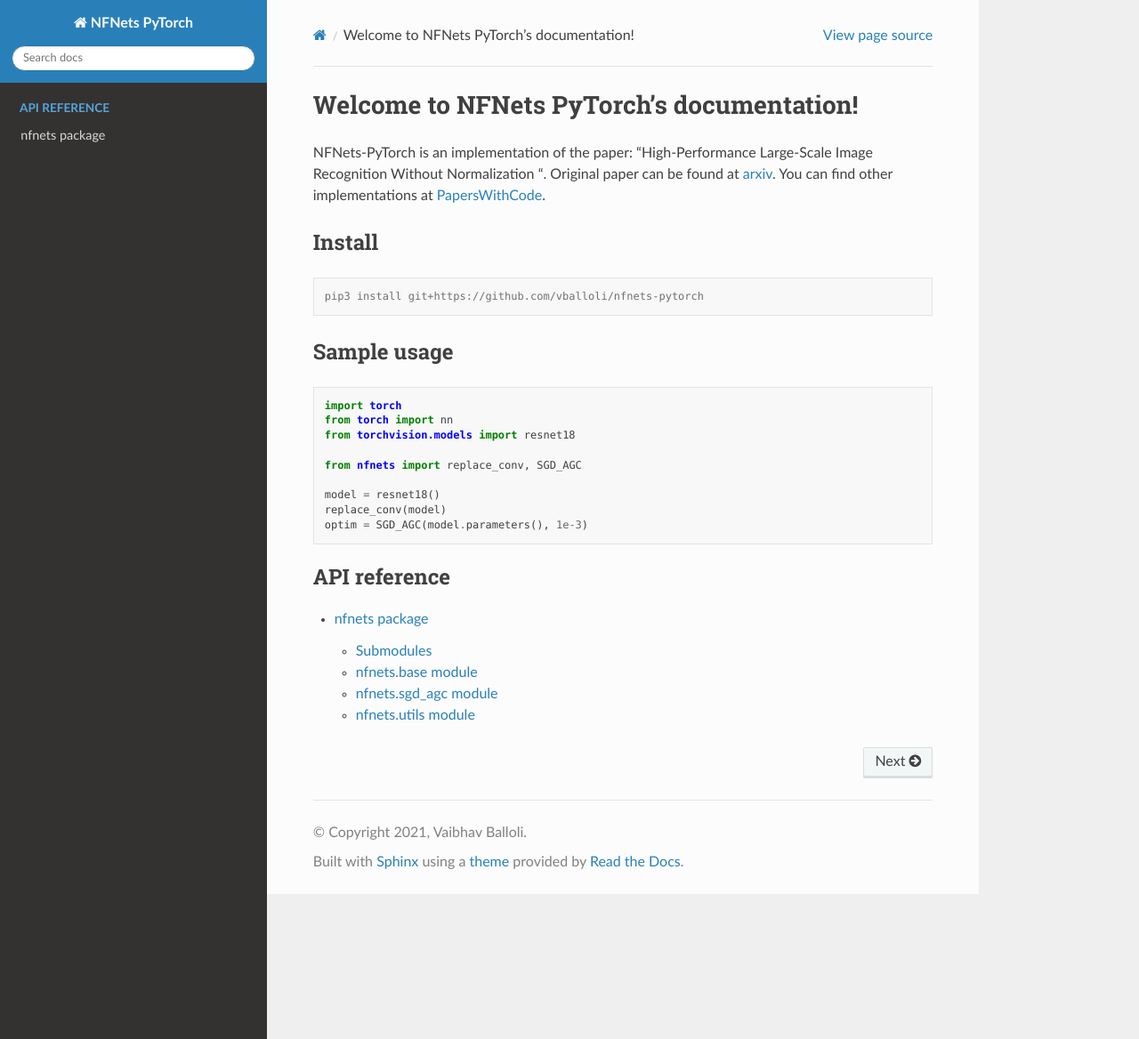
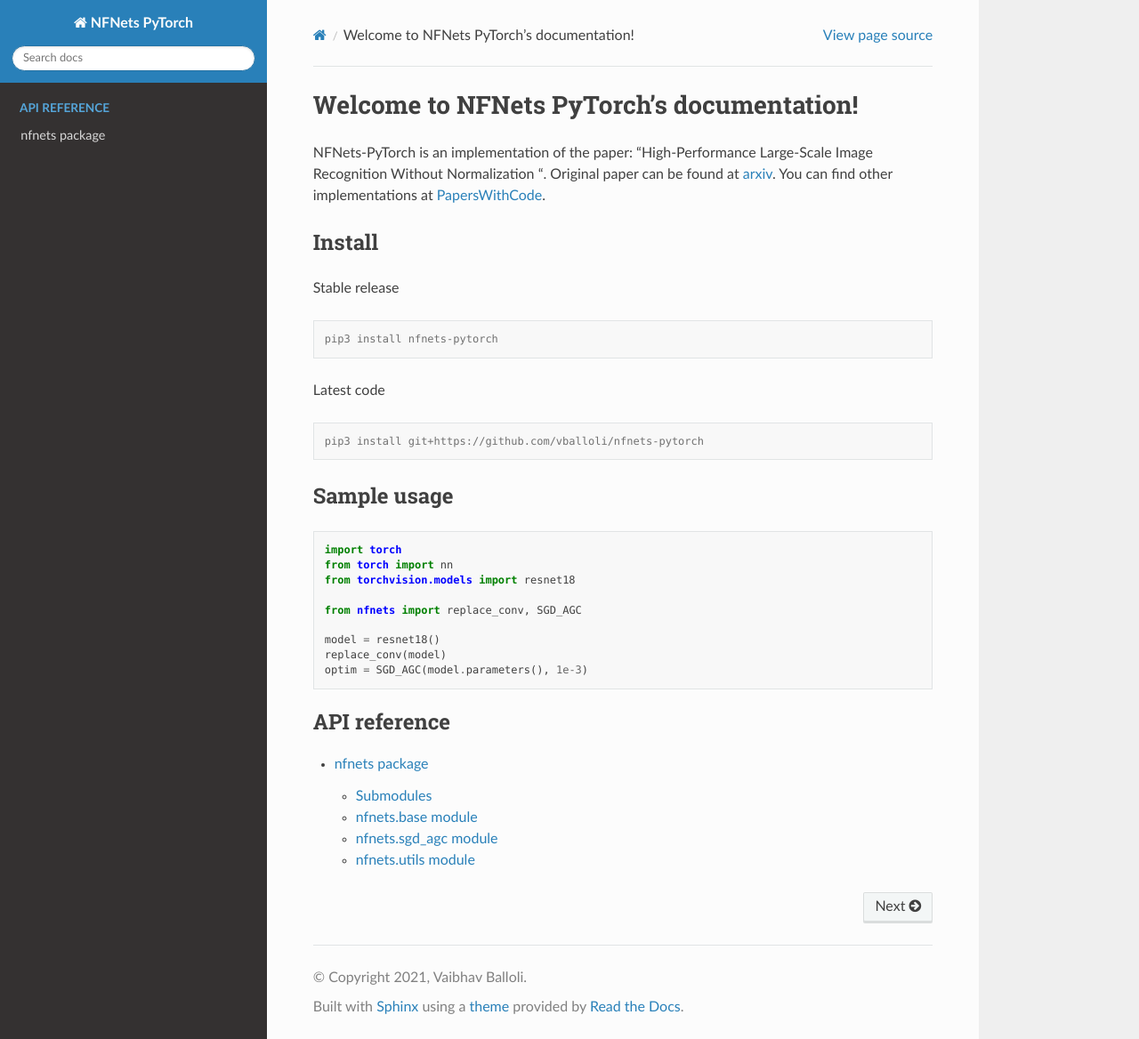
Before and after one commit to vballoli/nfnets-pytorch, a Sphinx documentation site: the page built from docs/index.rst, in a window 1280 px wide and 1168 px high. Shown: the whole window at 89% size. Built offline with Sphinx 7.4.7 and the Read the Docs theme 2.0.0, drawn with Linux system fonts in a browser that asks for light colours.

Commit message:
Update docs

```diff
--- a/docs/index.rst
+++ b/docs/index.rst
@@ -19,6 +19,13 @@ NFNets-PyTorch is an implementation of the paper: "High-Performance Large-Scale
 *********
 Install
 *********
+Stable release
+
+.. code-block:: console
+
+   pip3 install nfnets-pytorch
+
+Latest code
 
 .. code-block:: console
 
```
Also changed, not shown: README.md (+8 -0 lines), .readthedocs.yml (added), 5 other files.
